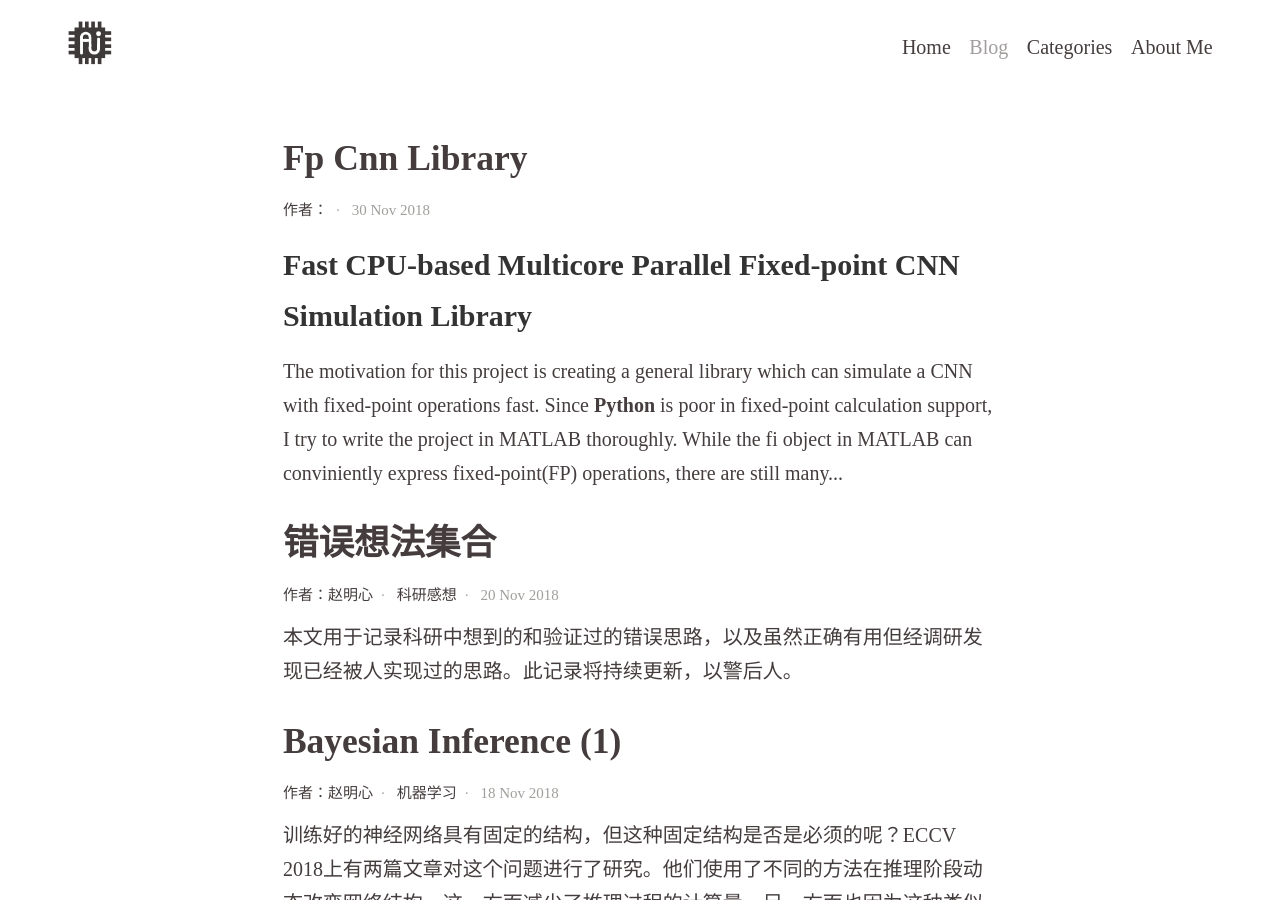
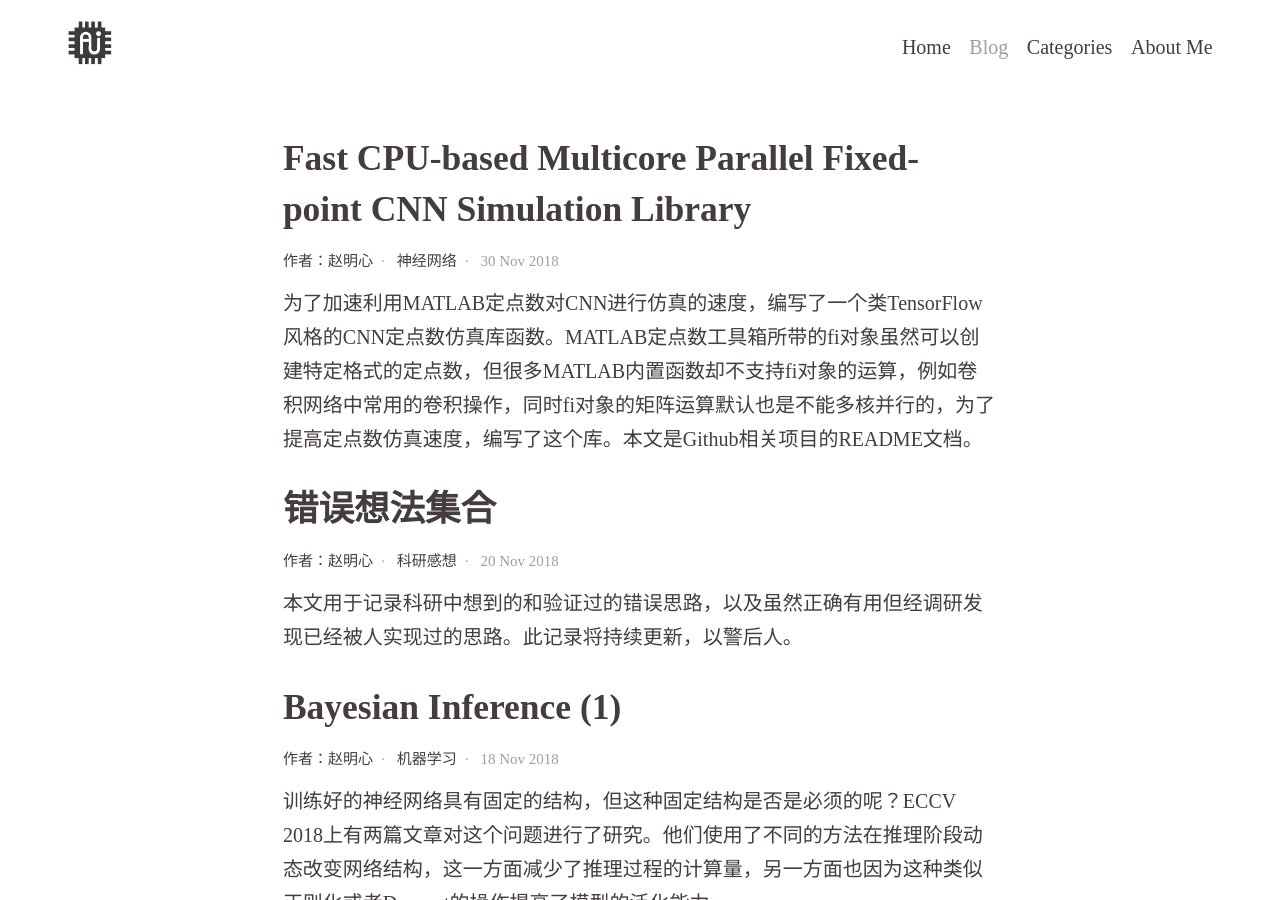
Before and after one commit to JackGittes/JackGittes.github.io, a Jekyll site: the page built from blog/index.html, in a window 1280 px wide and 900 px high. Built offline with Jekyll 4.4.1, drawn with Linux system fonts in a browser that asks for light colours; the list of posts is cut into pages by our own code.

Commit message:
add description

```diff
--- a/_posts/2018-11-30-FP-CNN-Library.md
+++ b/_posts/2018-11-30-FP-CNN-Library.md
@@ -1,3 +1,18 @@
+---
+title: |
+      Fast CPU-based Multicore Parallel Fixed-point CNN Simulation Library
+category: 神经网络
+author: 赵明心
+excerpt: |
+ 为了加速利用MATLAB定点数对CNN进行仿真的速度，编写了一个类TensorFlow风格的CNN定点数仿真库函数。MATLAB定点数工具箱所带的fi对象虽然可以创建特定格式的定点数，但很多MATLAB内置函数却不支持fi对象的运算，例如卷积网络中常用的卷积操作，同时fi对象的矩阵运算默认也是不能多核并行的，为了提高定点数仿真速度，编写了这个库。本文是Github相关项目的README文档。
+use_math: true
+#feature_text: |
+  ## The Pot Still
+#  The modern pot still is a descendant of the alembic, an earlier distillation device
+#feature_image: "https://unsplash.it/1200/400?image=1048"
+#image: "https://unsplash.it/1200/400?image=1048"
+---
+
 ### Fast CPU-based Multicore Parallel Fixed-point CNN Simulation Library
 
 The motivation for this project is creating a general library which can simulate a CNN with fixed-point operations fast. Since **Python** is poor in fixed-point calculation support, I try to write the project in MATLAB thoroughly. While the fi object in MATLAB can conviniently express fixed-point(FP) operations, there are still many functions in MATLAB that don't support fi. So I have to rewrite a lot of basic functions such as conv2d etc step by step.
```
